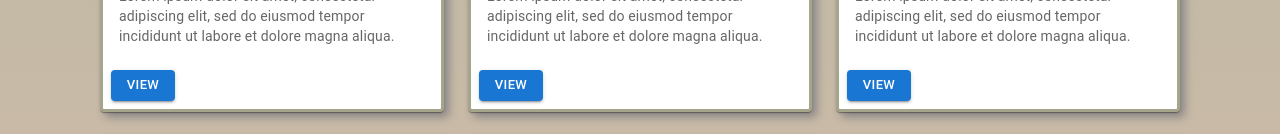
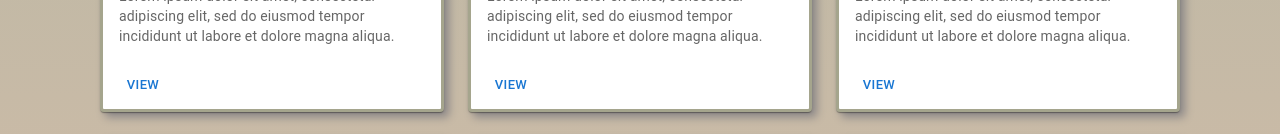
Before and after one commit to elbowgrrl/Next-js-photo-gallery, a Next.js app: page / in a window 1280 px wide. Shown: the part 818-952 px from the top of the page. Built offline with nearby package versions, Linux system fonts and the light colour scheme.

Commit message:
more styling

```diff
--- a/components/GalleryCard.js
+++ b/components/GalleryCard.js
@@ -2,14 +2,15 @@ import Card from "@mui/material/Card";
 import CardContent from "@mui/material/CardContent";
 import CardMedia from "@mui/material/CardMedia";
 import Typography from "@mui/material/Typography";
-import { Button, CardActions } from "@mui/material";
+import { Button, CardActionArea, CardActions } from "@mui/material";
 import styles from "../styles/Card.module.css";
 
 export default function GalleryCard(props) {
-
   return (
     <Card className={styles.card}>
-      <CardMedia className={styles.image}
+      <CardActionArea href={`/view/${props.id}`}>
+        <CardMedia
+          className={styles.image}
           component="img"
           height="240"
           image={props.img}
@@ -23,8 +24,11 @@ export default function GalleryCard(props) {
             {props.description}
           </Typography>
         </CardContent>
+      </CardActionArea>
       <CardActions>
-        <Button size="small" variant="contained" href={`/view/${props.id}`}>View</Button>
+        <Button size="small" href={`/view/${props.id}`}>
+          View
+        </Button>
       </CardActions>
     </Card>
   );
```
Lines whose indentation alone changed are shown as unchanged.
